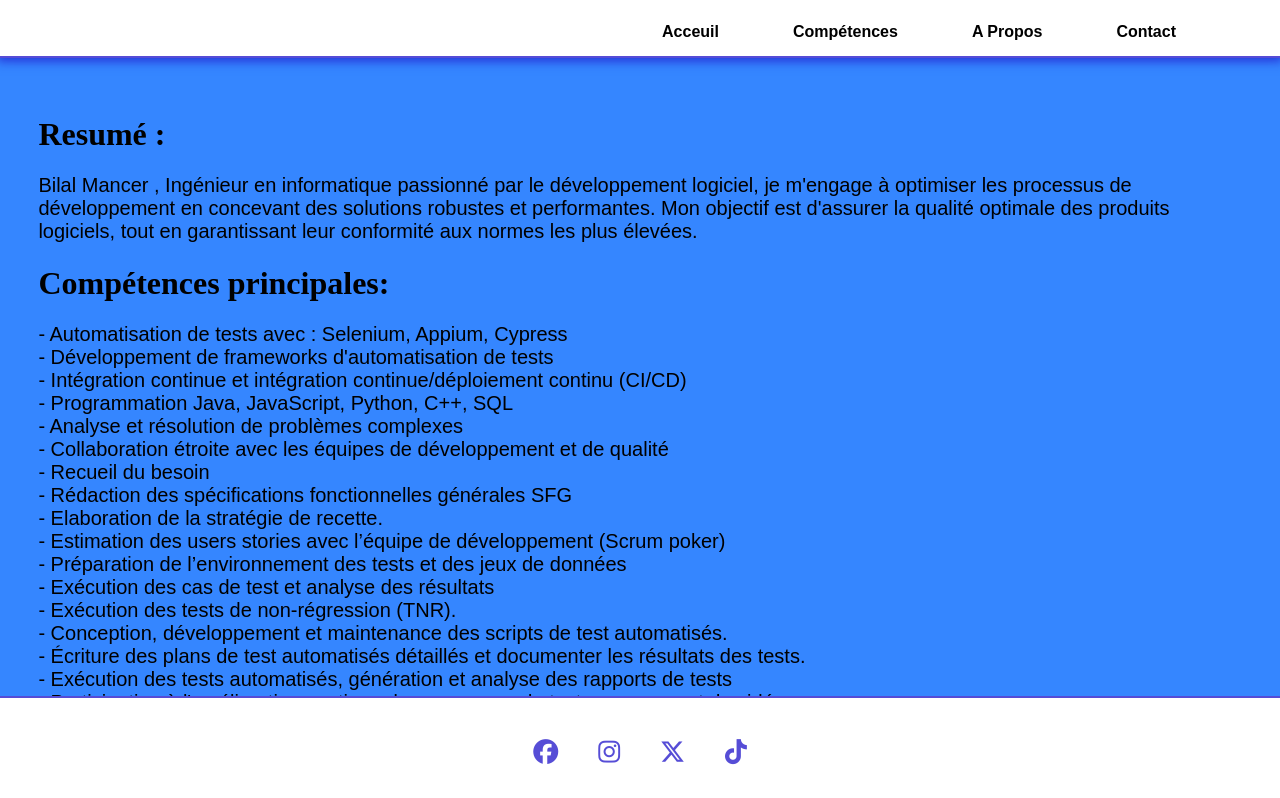
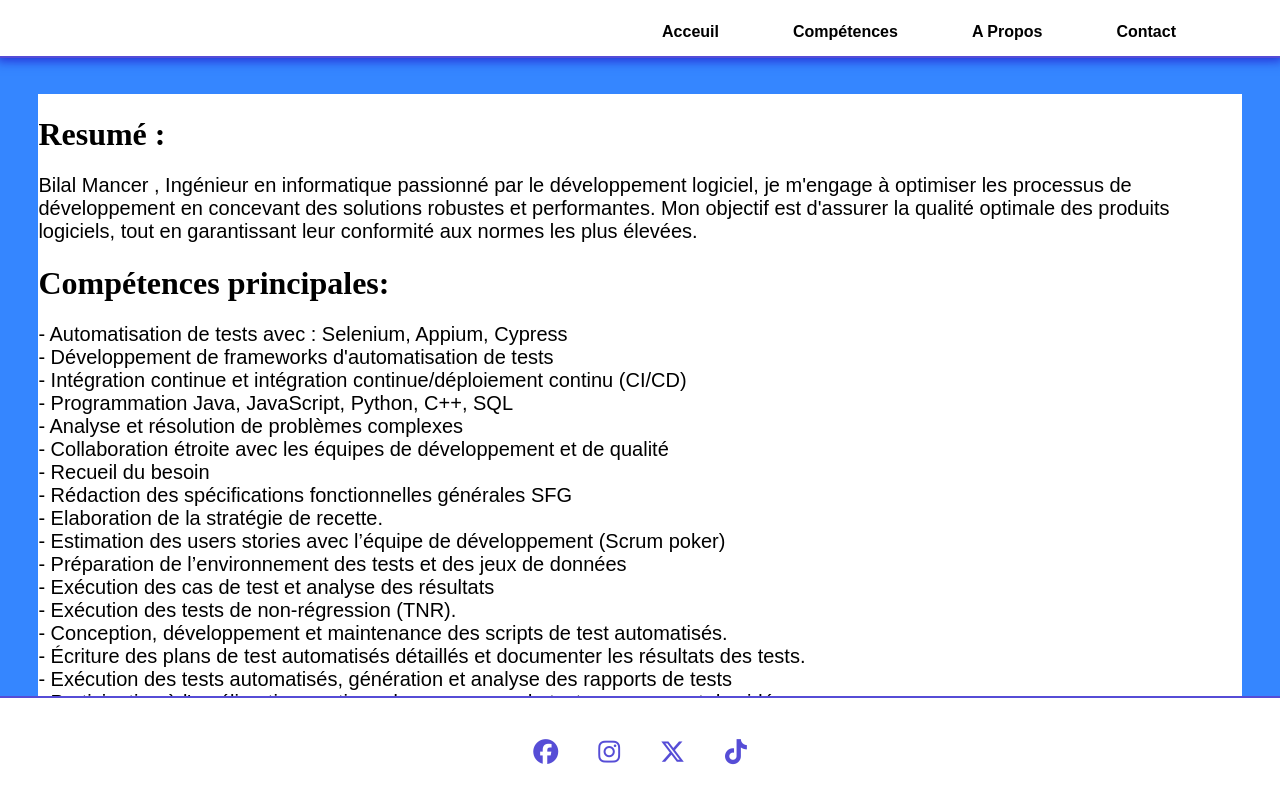
Before and after one commit to abdbilal146/my_portfolio, an Angular app: page /about-me in a window 1280 px wide. Shown: the top 798 px of the page. Built offline with nearby package versions, Linux system fonts and the light colour scheme.

Commit message:
about me page updated

```diff
--- a/src/app/components/about-me-page/about-me-page.component.css
+++ b/src/app/components/about-me-page/about-me-page.component.css
@@ -10,10 +10,13 @@
 }
 
 .contenu-container{
+    position: absolute;
     margin: 3%;
     overflow-y: scroll;
     overflow-x: hidden;
     scrollbar-width: none;
+    height: 100vh;
+    background: white;
 }
 
 .contenu-container p {
```
